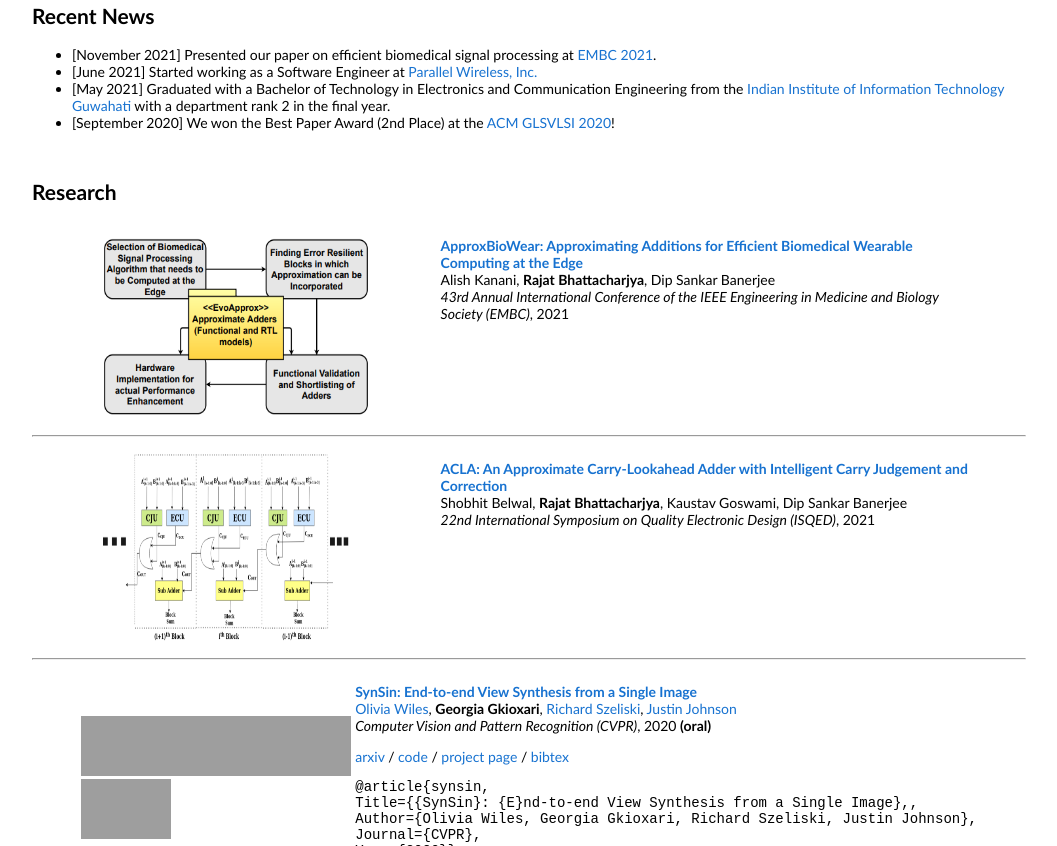
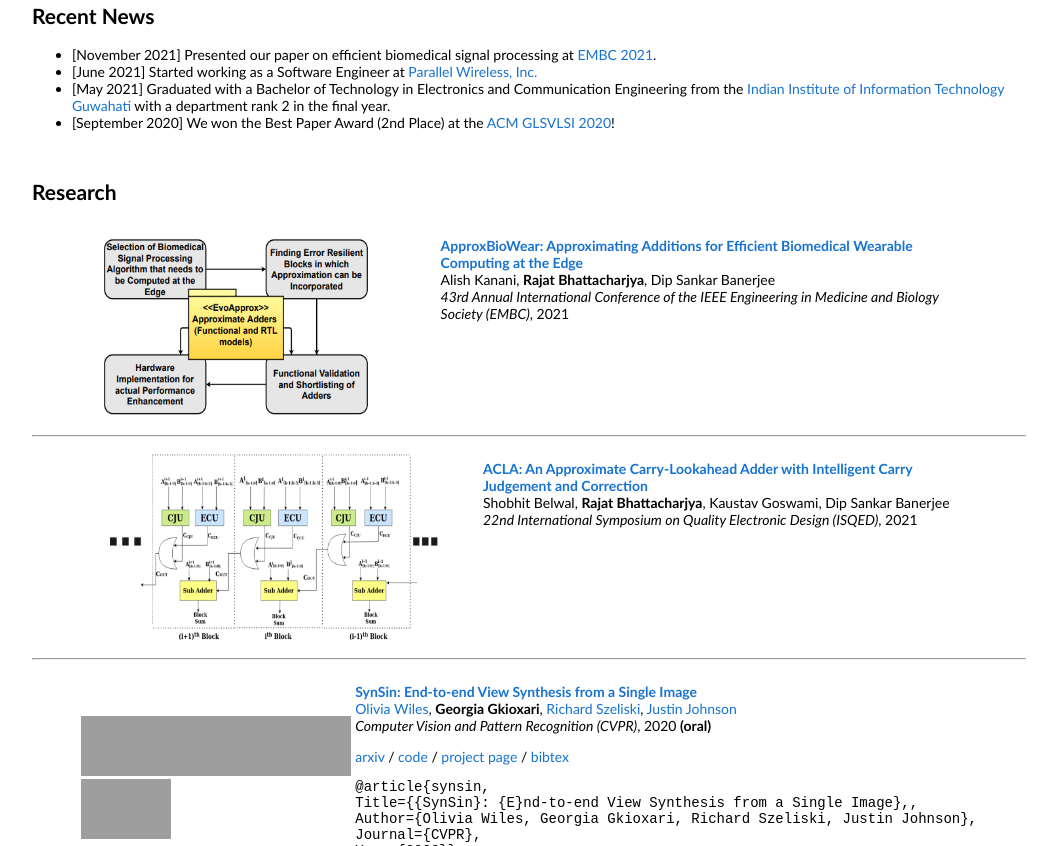
Before and after one commit to rajatbh21/rajatbh21.github.io, a plain HTML site: page index.html in a window 1280 px wide. Shown: the part 348-1194 px from the top of the page, without its empty margins (111-1168 px from the left). Drawn offline with Linux system fonts and the light colour scheme; grey boxes are pictures that could not be loaded.

Commit message:
image update

```diff
--- a/index.html
+++ b/index.html
@@ -75,7 +75,7 @@
 
     <div class="publication">
       <table width="900" align="center" border="0" cellpadding="0">
-        <td width="40%" valign="center"><img src="images/acla.PNG" alt="game" width="300" height="200" style="border-style: none">
+        <td width="40%" valign="center"><img src="images/acla.PNG" alt="game" width="400" height="200" style="border-style: none">
         <td width="60%" valign="top">
           <p><a href="https://ieeexplore.ieee.org/document/9424329"><b>ACLA: An Approximate Carry-Lookahead Adder with Intelligent Carry Judgement and Correction</b></a><br>
           Shobhit Belwal, <strong>Rajat Bhattacharjya</strong>, Kaustav Goswami, Dip Sankar Banerjee <br>
```
